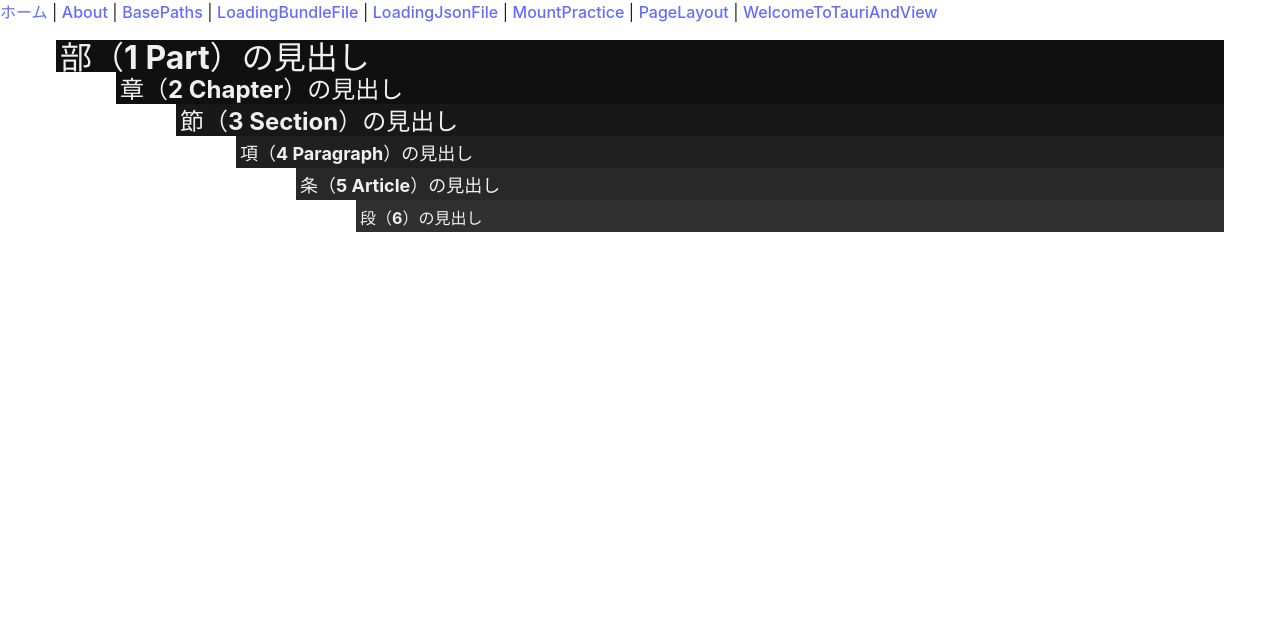
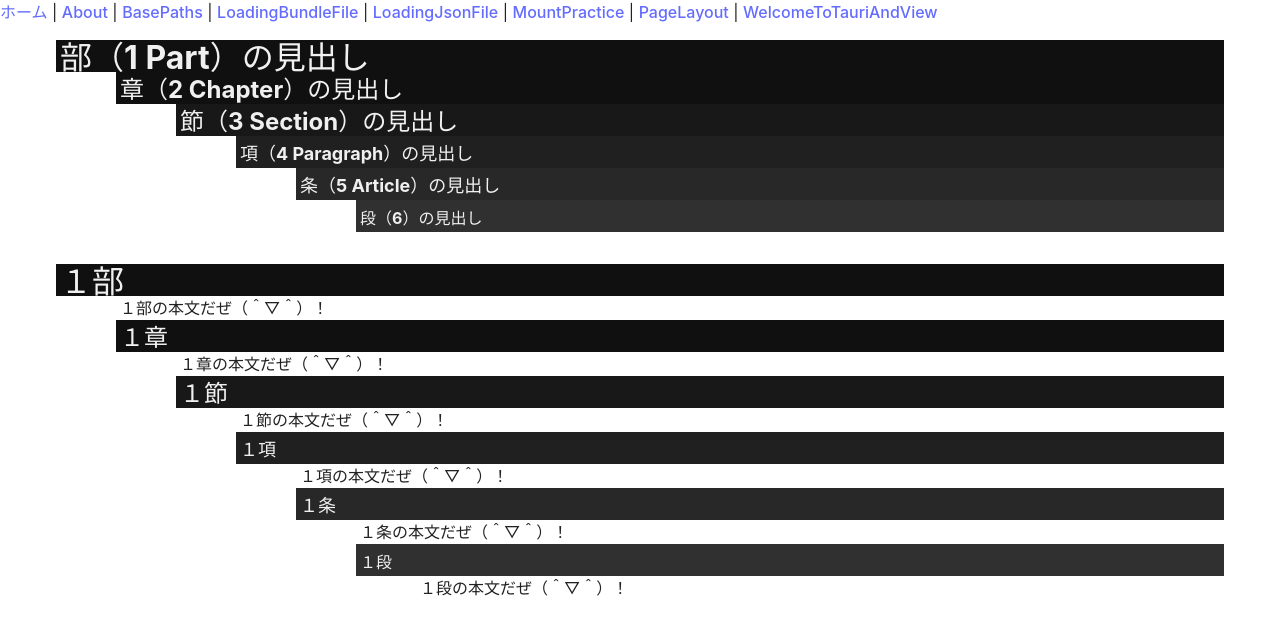
Before and after one commit to muzudho/vue-tauri-desktopapp-sample, a Vue app: page /page-layout in a window 1280 px wide. Shown: the top 634 px of the page. Built offline with nearby package versions, Linux system fonts and the light colour scheme.

Commit message:
WIP: ページレイアウト仕様変更中

```diff
--- a/src/App.vue
+++ b/src/App.vue
@@ -96,6 +96,30 @@
             padding-top: 6px;
             padding-bottom: 2px;
         }
+
+        section.sec-1 {
+            padding-left: 24px;
+        }
+
+        section.sec-2 {
+            padding-left: 44px;
+        }
+
+        section.sec-3 {
+            padding-left: 64px;
+        }
+
+        section.sec-4 {
+            padding-left: 84px;
+        }
+
+        section.sec-5 {
+            padding-left: 104px;
+        }
+
+        section.sec-6 {
+            padding-left: 124px;
+        }
     }
 
     /* パソコン向けスタイル (画面幅が769px以上) */
@@ -148,6 +172,30 @@
             padding-left: 4px;
             padding-top: 6px;
             padding-bottom: 2px;
+        }
+
+        section.sec-1 {
+            padding-left: 64px;
+        }
+
+        section.sec-2 {
+            padding-left: 124px;
+        }
+
+        section.sec-3 {
+            padding-left: 184px;
+        }
+
+        section.sec-4 {
+            padding-left: 244px;
+        }
+
+        section.sec-5 {
+            padding-left: 304px;
+        }
+
+        section.sec-6 {
+            padding-left: 364px;
         }
     }
 
--- a/src/views/PageLayout.vue
+++ b/src/views/PageLayout.vue
@@ -8,4 +8,36 @@
         <h5>条（5 Article）の見出し</h5>
         <h6>段（6）の見出し</h6><!-- ６段目とか日本語に無い。条と段の順序は同じぐらい -->
     </v-container>
+    <v-container>
+        <h1>１部</h1>
+        <section class="sec-1">
+            １部の本文だぜ（＾▽＾）！
+        </section>
+
+        <h2>１章</h2>
+        <section class="sec-2">
+            １章の本文だぜ（＾▽＾）！
+        </section>
+
+        <h3>１節</h3>
+        <section class="sec-3">
+            １節の本文だぜ（＾▽＾）！
+        </section>
+
+        <h4>１項</h4>
+        <section class="sec-4">
+            １項の本文だぜ（＾▽＾）！
+        </section>
+
+        <h5>１条</h5>
+        <section class="sec-5">
+            １条の本文だぜ（＾▽＾）！
+        </section>
+
+        <h6>１段</h6>
+        <section class="sec-6">
+            １段の本文だぜ（＾▽＾）！
+        </section>
+
+</v-container>
 </template>
```
